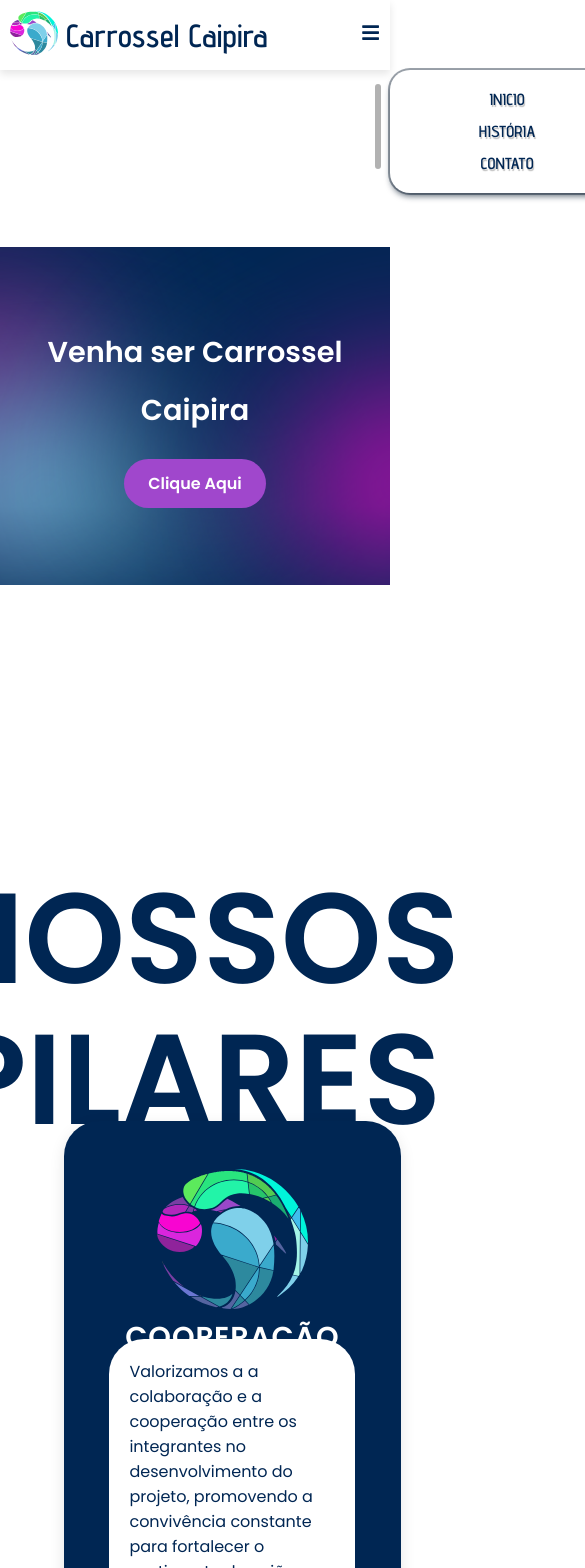
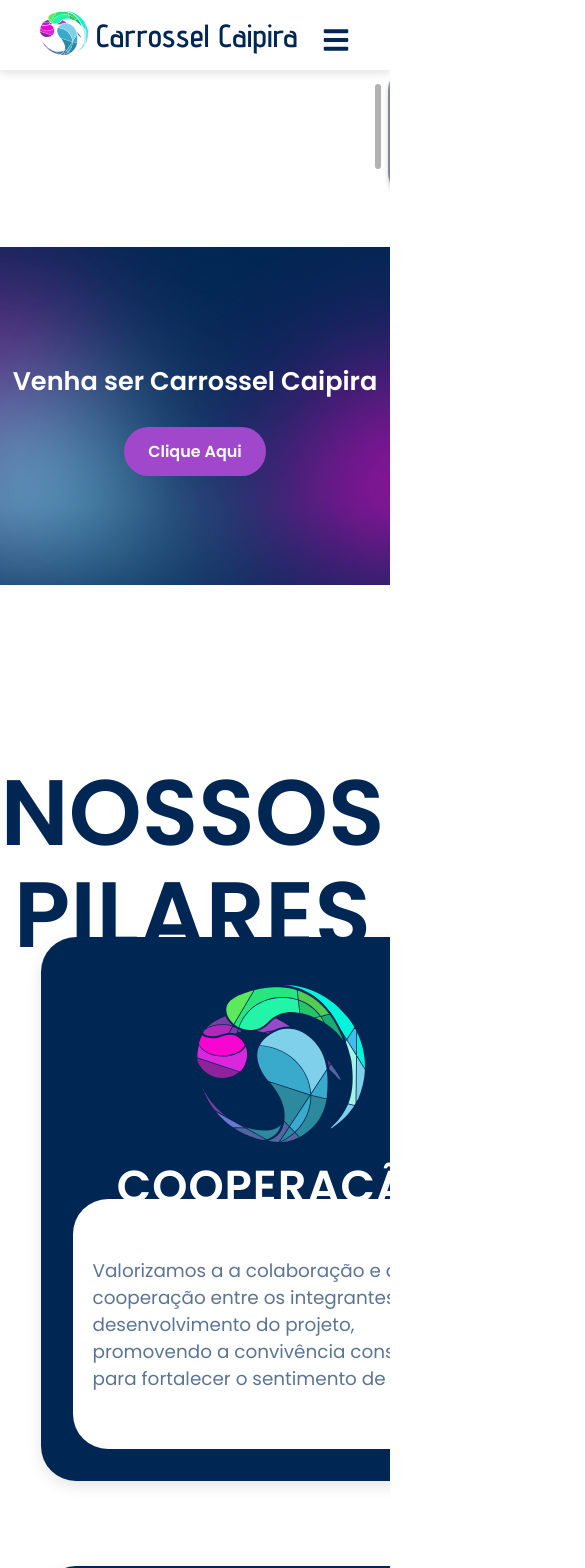
Before and after one commit to carrossel-caipira/site, a React (Vite) app: page / in a window 390 px wide. Shown: the top 1568 px of the page, 585 px wide, since content can reach past the window. Built offline with nearby package versions, Linux system fonts and the light colour scheme.

Commit message:
responsividade cards, pessima

```diff
--- a/src/assets/styles/themes/default.jsx
+++ b/src/assets/styles/themes/default.jsx
@@ -6,7 +6,7 @@ export default {
   lightBg: "#FFFFFF",
   buttonColor: "#a047cc",
   subTitleColor: "#454545",
-  paragraphColor: "#6B6B6B",
+  paragraphColor: "#5c7494",
   colorBgCopy: "#131313",
 
   // spacing
--- a/src/components/App/styles.jsx
+++ b/src/components/App/styles.jsx
@@ -9,6 +9,7 @@ export const Container = styled.div`
   display: flex;
   flex-direction: column;
   touch-action: pan-x pan-y;
+  overflow-x: hidden;
 
   & > * {
     margin-bottom: ${pagesMargin};
--- a/src/components/Paragraph/styles.jsx
+++ b/src/components/Paragraph/styles.jsx
@@ -3,5 +3,6 @@ import styled from 'styled-components'
 export const Paragraph = styled.p`
     color: ${props => props.theme.paragraphColor};
     font-family: Poppins;
-    font-size: 1rem;
+    font-weight: 500;
+    font-size: 1.150rem;
 `
--- a/src/components/Pilares/index.jsx
+++ b/src/components/Pilares/index.jsx
@@ -9,7 +9,7 @@ import teste from "../../assets/images/logo_carrossel.svg";
 const items = [
   { id: 1, title: "COOPERAÇÃO", desc: "Valorizamos a a colaboração e a cooperação entre os integrantes no desenvolvimento do projeto, promovendo a convivência constante para fortalecer o sentimento de união.", icon: teste },
   { id: 2, title: "COMPETITIVIDADE", desc: "A competitividade é vista como uma oportunidade de crescimento, que incentiva os estudantes a testarem habilidades, superarem desafios e aprimorarem soluções. Estimamos a troca de ideias e o trabalho em equipe tanto quanto a vitória.", icon: teste },
-  { id: 3, title: "PESQUISA", desc: "Nossa equipe foca em um aprendizado que vai além da aplicação de uma stack tecnológica. Ao aliar pesquisa e prática, promovemos um ambiente dinâmico, onde curiosidade e inovação são pilares essenciais do conhecimento", icon: teste }
+  { id: 3, title: "COOPERACAO", desc: "Nossa equipe foca em um aprendizado que vai além da aplicação de uma stack tecnológica. Ao aliar pesquisa e prática, promovemos um ambiente dinâmico, onde curiosidade e inovação são pilares essenciais do conhecimento", icon: teste }
 ];
 
 function Objetivos() {
--- a/src/components/Pilares/styles.jsx
+++ b/src/components/Pilares/styles.jsx
@@ -9,31 +9,42 @@ export const Section = styled.section`
   align-items: center;
   min-height: 70vh;
   width: 100vw;
-  margin-top: 12vw;
   background-color: white;
-  padding: 60px 20px;
+  padding-right:50px;
+  padding-left:45px;
   text-align: center;
 
   & ${Title} {
-    color: ${props => props.theme.darkBg};
+    color: ${(props) => props.theme.darkBg};
     font-weight: 800;
     letter-spacing: 0.1px;
     font-size: 8rem;
-    margin-bottom: 0px;
+
+    @media (max-width: 550px) {
+    font-size: 5.8rem;
+    }
+
+}
+
 `;
 
 export const GridContainer = styled.div`
   margin-top: -30px;
   display: grid;
   grid-template-columns: repeat(auto-fit, minmax(280px, 1fr));
-  gap: 40px;
-  width: 75%;
+
+  gap: 55px;
+  width: 100%;
   max-width: 100vw;
 
-  @media (max-width: 980px) {
+  @media (max-width: 1250px) {
     grid-template-columns: 1fr;
     gap: 85px;
     align-items: center;
+  }
+
+  @media (max-width: 425px) {
+    margin-right:9px;
   }
 `;
 
@@ -53,42 +64,44 @@ export const Card = styled.div`
   }
 
   & ${SubTitle} {
+
     color: white;
-    margin-bottom: ${props => props.theme.margin_l};
-    height: .85em;
+    height: 0.85em;
     text-align: center;
     letter-spacing: 1px;
-  }
 
 
+
+    @media (max-width: 1040px) {
+    font-size: 2.8rem;
+  }
+  }
 `;
 export const HeaderBox = styled.div`
   display: flex;
   flex-direction: column;
   align-items: center;
   justify-content: center;
-  margin-bottom: -23px;
-
 `;
 
 export const Box = styled.div`
-    background-color: white;
-  width: 90%;
+  background-color: white;
+  width: auto;
   padding: 20px;
   border-radius: 35px;
   display: flex;
+  margin-top: 1.19em;
   flex-direction: column;
   align-items: center;
   justify-content: center;
   min-height: 250px;
 
   & ${Paragraph} {
-    color: ${(props) => props.theme.darkBg};
+
     text-align: left;
     margin: 0;
   }
 `;
-
 
 export const Icon = styled.img`
   margin-top: 16px;
--- a/src/components/Recrutamento/styles.jsx
+++ b/src/components/Recrutamento/styles.jsx
@@ -21,6 +21,15 @@ export const Rec = styled.div`
     color: white;
     text-align: center;
     margin-bottom: 20px;
+
+    @media (max-width: 480px) {
+    font-size: 1.6rem;
+  }
+
+  @media (max-width: 360px) {
+    font-size: 1.6rem;
+  }
+
   }
 `;
 
--- a/src/components/SubTitle/styles.jsx
+++ b/src/components/SubTitle/styles.jsx
@@ -3,27 +3,44 @@ import styled from "styled-components";
 export const SubTitle = styled.h2`
   font-family: Poppins;
   color: ${(props) => props.theme.subTitleColor};
-  font-size: 2.75rem;
+  font-size: 3.25rem;
   line-height: 2;
+  font-weight: 900;
   height: fit-content;
 
-  @media (max-width: 1024px) {
-    font-size: 2.5rem;
+  @media (max-width: 1700px) {
+    font-size: 2.6rem;
   }
 
-  @media (max-width: 768px) {
-    font-size: 2.25rem;
-  }
+  // @media (max-width: 1600px) {
+  //   font-size: 2.4rem;
+  // }
 
-  @media (max-width: 600px) {
-    font-size: 2rem;
-  }
+  // @media (max-width: 1570px) {
+  //   font-size: 2.2rem;
+  // }
 
-  @media (max-width: 480px) {
-    font-size: 1.8rem;
-  }
+  // @media (max-width: 1400px) {
+  //   font-size: 1.85rem;
+  // }
 
-  @media (max-width: 360px) {
-    font-size: 1.8rem;
-  }
+  // @media (max-width: 1024px) {
+  //   font-size: 1.85rem;
+  // }
+
+  // @media (max-width: 768px) {
+  //   font-size: 2.1rem;
+  // }
+
+  // @media (max-width: 600px) {
+  //   font-size: 2rem;
+  // }
+
+  // @media (max-width: 480px) {
+  //   font-size: 1.8rem;
+  // }
+
+  // @media (max-width: 360px) {
+  //   font-size: 1.8rem;
+  // }
 `;
--- a/src/components/Title/styles.jsx
+++ b/src/components/Title/styles.jsx
@@ -2,7 +2,7 @@ import styled from "styled-components"
 
 export const Title = styled.h1`
   font-family: Poppins;
-  font-size: 3.8rem;
+  font-size: 4.5rem;
   color: ${props => props.theme.darkBg};
   letter-spacing: 3px;
   line-height: 1.1;
--- a/src/components/navbar/index.jsx
+++ b/src/components/navbar/index.jsx
@@ -6,15 +6,15 @@ import { Nav, Logo, LogoText, LogoImage, LinkItems, NavLink, Hamburger, MobileMe
 function Navbar() {
   const [isOpen, setIsOpen] = useState(false);
   const [isSticky, setIsSticky] = useState(false);
-  const [isMobile, setIsMobile] = useState(window.innerWidth < 650);
+  const [isMobile, setIsMobile] = useState(window.innerWidth < 1025);
 
   const toggleMenu = () => {
     setIsOpen(!isOpen);
   };
 
   const handleResize = useCallback(() => {
-    setIsMobile(window.innerWidth < 650);
-    if (window.innerWidth >= 650) {
+    setIsMobile(window.innerWidth < 1025);
+    if (window.innerWidth >= 1025) {
       setIsOpen(false);
     }
   }, []);
--- a/src/components/navbar/styles.jsx
+++ b/src/components/navbar/styles.jsx
@@ -29,7 +29,7 @@ export const Nav = styled.nav`
 
   @media (max-width: ${props => props.theme.deviceMobile}) {
     height: 70px;
-    padding: 0 10px;
+    padding: 0 40px;
   }
 
   &.sticky {
@@ -64,7 +64,7 @@ export const LogoImage = styled.div`
   }
 
   &:hover {
-    transform: rotate(360deg);
+    transform: rotate(-360deg);
   }
 `;
 
@@ -82,7 +82,7 @@ export const LinkItems = styled.div`
   gap: 7vw;
   font-size: 2rem;
 
-  @media (max-width: ${props => props.theme.deviceMobile}) {
+  @media (max-width: 1025px) {
     display: none;
   }
 
@@ -121,11 +121,17 @@ export const NavLink = styled(Link)`
 export const Hamburger = styled.div`
   display: none;
   cursor: pointer;
-  font-size: 2rem;
+  font-size: 3rem;
 
-  @media (max-width: ${props => props.theme.deviceMobile}) {
+  @media (max-width: 1025px) {
     display: block;
-    font-size: 1.2rem;
+    font-size: 2.25rem;
+    margin-bottom: -15px;
+  }
+
+  @media (max-width: 650px) {
+    display: block;
+    font-size: 1.75rem;
   }
 `;
 
@@ -134,7 +140,8 @@ export const MobileMenu = styled.div`
   flex-direction: column;
   align-items: center;
   position: absolute;
-  top: 70px;
+  @media (max-width: 1025px) {
+  top: 108px;
   right: 0;
   color: ${props => props.theme.darkBg};
   width: 60%;
@@ -144,16 +151,21 @@ export const MobileMenu = styled.div`
   padding: 20px;
   box-shadow: rgba(6, 24, 44, 0.4) 0px 0px 0px 2px, rgba(6, 24, 44, 0.65) 0px 4px 6px -1px, rgba(255, 255, 255, 0.08) 0px 1px 0px inset;
   gap: 1rem;
-  font-size: 1.2rem;
+  font-size: 2rem;
   text-transform: uppercase;
   transition: transform 0.3s ease-in-out;
+  }
+
+  @media (max-width: 650px){
+    top:70px;
+  }
 
   ${({ isOpen }) => isOpen && `
     display: flex;
     transform: translateX(0);
   `}
 
-  @media (max-width: ${props => props.theme.deviceMobile}) {
+  @media (max-width: 1025px) {
     display: flex;
     transform: translateX(${({ isOpen }) => (isOpen ? '0' : '100%')});
     gap: 0.8rem;
@@ -167,7 +179,7 @@ export const MobileMenu = styled.div`
       font-size: 1.3rem;
     }
 
-    @media (max-width: ${props => props.theme.deviceMobile}) {
+    @media (max-width: 1025px) {
       font-size: 1rem;
 
       &:hover {
--- a/src/components/sponsors/styles.jsx
+++ b/src/components/sponsors/styles.jsx
@@ -9,8 +9,6 @@ export const Patrocinadores = styled.div`
   width: 100vw;
   background-color: ${(props) => props.theme.lightBg};
   position: relative;
-  z-index: -2;
-  margin-top: 15px;
 
 
   & ${Title} {
@@ -25,9 +23,9 @@ export const Patrocinadores = styled.div`
 `;
 export const MainImage = styled.img`
   width: 40vw;
-  min-width: 450px;
+  min-width: 400px;
 
   @media (max-width: ${(props) => props.theme.deviceMobile}) {
-    width: 70vw;
+    width: 100vw;
   }
 `;
```
